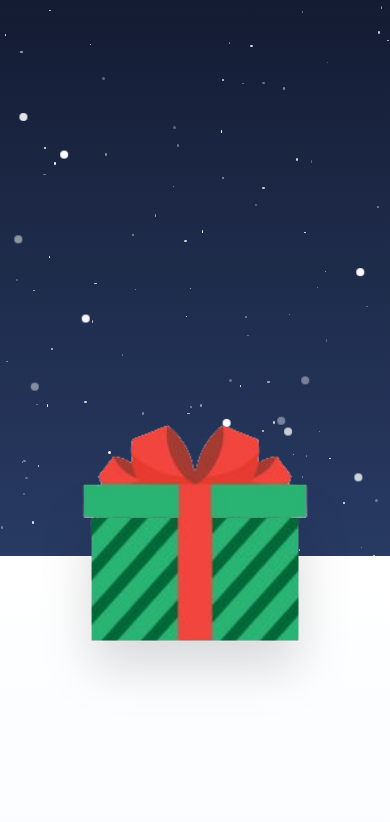
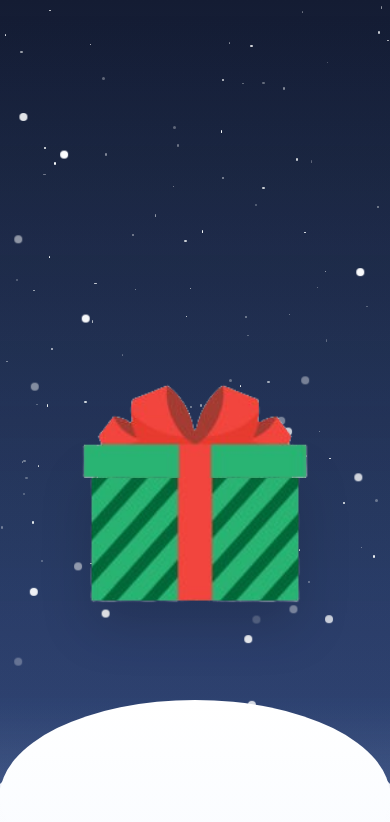
Before and after one commit to Tiann-Paete/surprise-card, a Next.js app: page /surprise in a window 390 px wide. Shown: the top 822 px of the page. Built offline with nearby package versions, Linux system fonts and the light colour scheme; a web font is replaced by a local one.

Commit message:
agagagagagag

```diff
--- a/src/pages/surprise.js
+++ b/src/pages/surprise.js
@@ -14,7 +14,6 @@ const Surprise = () => {
   const [showGreetingModal, setShowGreetingModal] = useState(false);
   const [showSanta, setShowSanta] = useState(false);
 
-
   const handleBoxClick = () => {
     if (!isOpen) {
       setIsShaking(true);
@@ -22,7 +21,6 @@ const Surprise = () => {
         setIsShaking(false);
         setTimeout(() => {
           setIsOpen(true);
-          // Add small delay before Santa appears
           setTimeout(() => {
             setShowSanta(true);
           }, 50);
@@ -35,7 +33,6 @@ const Surprise = () => {
     setShowGreetingModal(true);
   };
 
-  // Memoize stars and snowflakes so they don't re-render
   const stars = useMemo(() =>
     Array.from({ length: 100 }).map((_, index) => ({
       id: `star-${index}`,
@@ -61,9 +58,8 @@ const Surprise = () => {
 
   return (
     <div className="relative w-full h-screen flex items-center justify-center overflow-hidden">
-      {/* Night sky background with multiple layers */}
+      {/* Background elements remain the same */}
       <div className="absolute inset-0 bg-gradient-to-b from-[#0a1128] via-[#1c2951] to-[#2a4177]">
-        {/* Stars container */}
         <div className="absolute inset-0">
           {stars.map(star => (
             <div
@@ -81,12 +77,9 @@ const Surprise = () => {
             />
           ))}
         </div>
-
-        {/* Northern lights effect */}
         <div className="absolute inset-0 bg-gradient-to-t from-transparent via-emerald-900/5 to-transparent" />
       </div>
 
-      {/* Snow container */}
       <div className="absolute inset-0 pointer-events-none">
         {snowflakes.map(snowflake => (
           <div
@@ -102,33 +95,30 @@ const Surprise = () => {
         ))}
       </div>
 
-      {/* Moonlight glow overlay */}
       <div className="absolute inset-0 bg-blue-100/5" />
 
-      {/* Snow landscape with increased height */}
+      {/* Updated Snow landscape with responsive design */}
       <div className="absolute bottom-0 w-full">
-        {/* Snow hills with increased height */}
         <div className="relative w-full">
-          {/* Back hill - tallest */}
-          <div className="absolute bottom-0 w-full h-[20rem] bg-gradient-to-t from-white to-white/90 md:rounded-[30%] rounded-none transform scale-110 translate-y-40" />
+          {/* Back hill */}
+          <div className="absolute bottom-0 w-full bg-gradient-to-t from-white to-white/90 md:h-[20rem] h-[12rem] md:rounded-[30%] rounded-[50%] transform scale-110 md:translate-y-40 translate-y-20" />
 
           {/* Middle hill */}
-          <div className="absolute bottom-0 w-full h-[20rem] bg-gradient-to-t from-white to-white/95 md:rounded-[20%] rounded-none transform scale-105 translate-y-32" />
+          <div className="absolute bottom-0 w-full bg-gradient-to-t from-white to-white/95 md:h-[20rem] h-[10rem] md:rounded-[20%] rounded-[40%] transform scale-105 md:translate-y-32 translate-y-16" />
 
           {/* Front hill - main snow ground */}
-          <div className="absolute bottom-0 w-full h-96 bg-white md:rounded-[70%] rounded-none translate-y-24" />
+          <div className="absolute bottom-0 w-full md:h-96 h-48 bg-white md:rounded-[70%] rounded-[60%] md:translate-y-24 translate-y-12" />
 
           {/* Snow texture overlay */}
-          <div className="absolute bottom-0 w-full h-96 bg-gradient-to-b from-transparent to-blue-100/20 translate-y-24" />
+          <div className="absolute bottom-0 w-full md:h-96 h-48 bg-gradient-to-b from-transparent to-blue-100/20 md:translate-y-24 translate-y-12" />
         </div>
       </div>
 
-        {/* Gift box container */}
-        <div
-        className="relative w-72 h-72 cursor-pointer -mb-40"
+      {/* Gift box container */}
+      <div
+        className="relative w-72 h-72 cursor-pointer md:-mb-40 -mb-20"
         onClick={handleBoxClick}
       >
-        {/* Gift Box Container */}
         <div className="absolute bottom-0 left-1/2 -translate-x-1/2 w-64 h-56 drop-shadow-2xl">
           <Image
             src="/BoxImage/giftbox.png"
@@ -140,7 +130,6 @@ const Surprise = () => {
           />
         </div>
 
-        {/* Gift Box Lid */}
         <div
           className={`absolute bottom-32 left-1/2 w-64 h-24 transform ${
             isOpen
@@ -159,21 +148,19 @@ const Surprise = () => {
           />
         </div>
 
-        {/* GifCard Component */}
         <GifCard
           isVisible={isOpen}
           onClick={handleGifCardClick}
         />
       </div>
 
-      {/* GreetingCard Modal */}
       <GreetingCard
         isOpen={showGreetingModal}
         onClose={() => setShowGreetingModal(false)}
         receiverName={name}
       />
-      {/* Santa Sleigh */}
-<SantaSleigh isVisible={showSanta} />
+
+      <SantaSleigh isVisible={showSanta} />
     </div>
   );
 };
```
